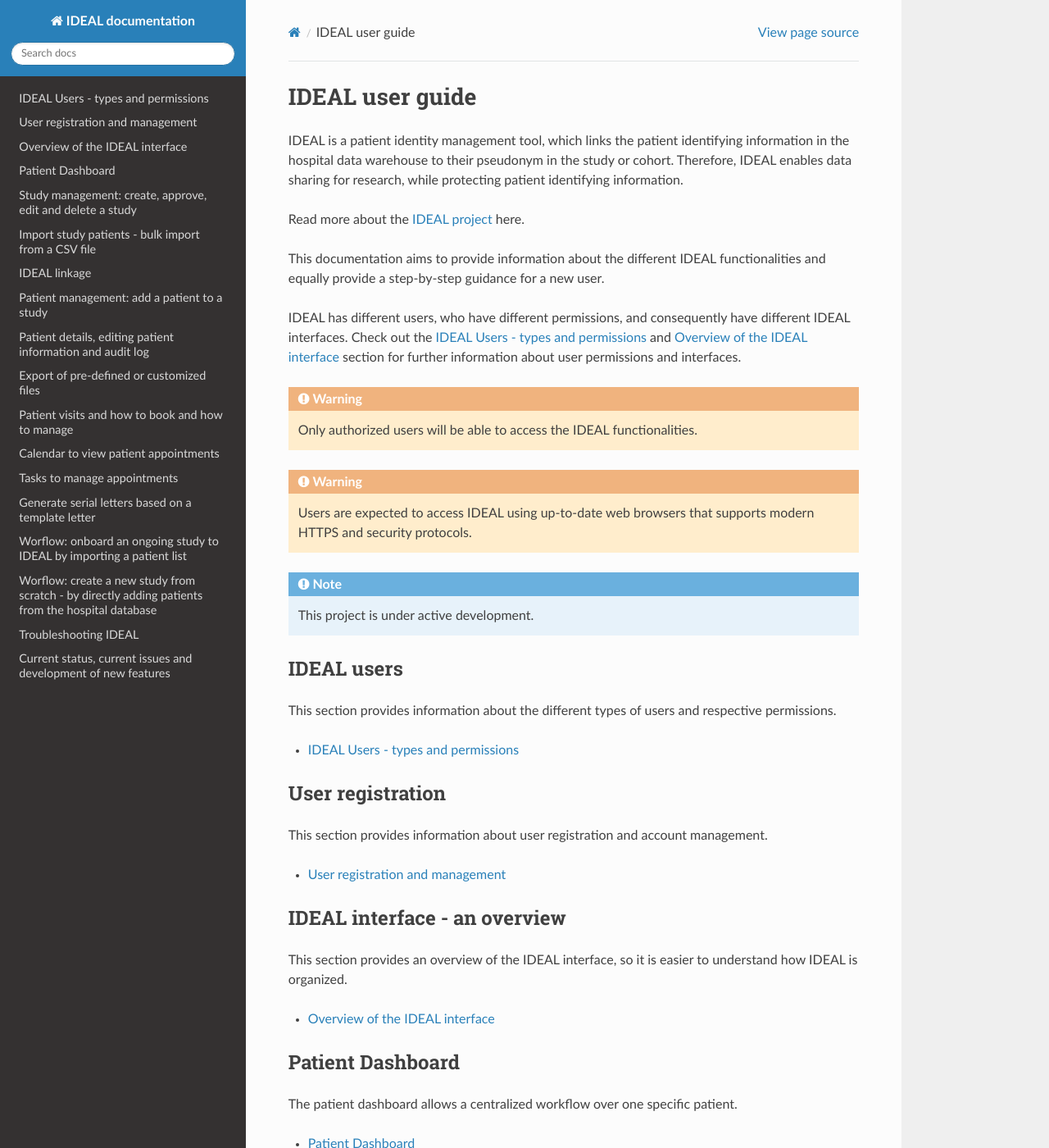
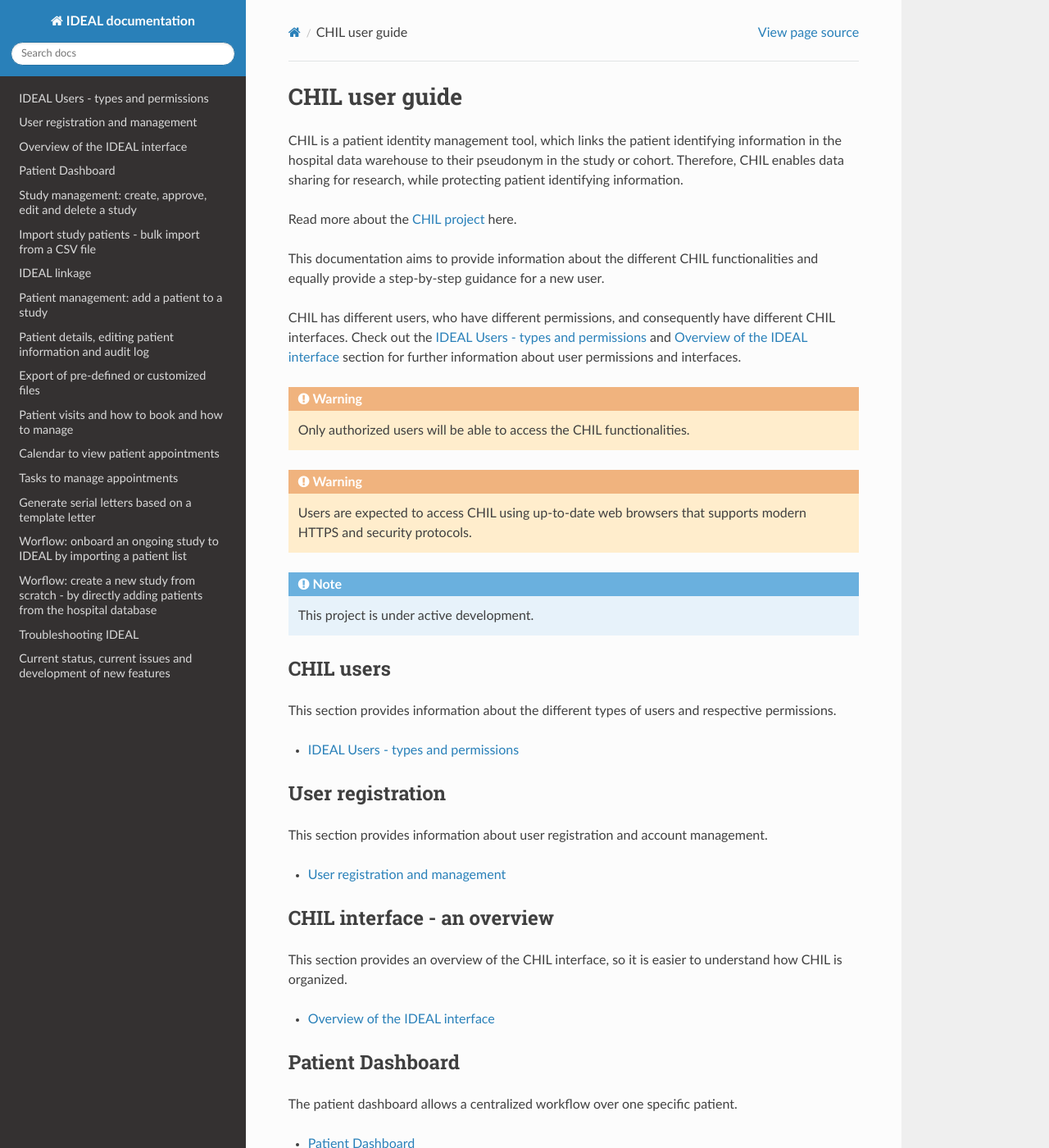
Before and after one commit to Nynuphar/IDEAL-doc, a Sphinx documentation site: the page built from docs/source/index.rst, in a window 1280 px wide and 1400 px high. Shown: the whole window at 82% size. Built offline with Sphinx 7.4.7 and the Read the Docs theme 3.1.0, drawn with Linux system fonts in a browser that asks for light colours; some of the changed text lies outside the part shown.

Commit message:
Update index.rst

```diff
--- a/docs/source/index.rst
+++ b/docs/source/index.rst
@@ -1,24 +1,24 @@
-IDEAL user guide
+CHIL user guide
 ###################
 
-IDEAL is a patient identity management tool, which links the patient identifying information in the hospital data warehouse to their pseudonym in the study or cohort. Therefore, IDEAL enables data sharing for research, while protecting patient identifying information.
+CHIL is a patient identity management tool, which links the patient identifying information in the hospital data warehouse to their pseudonym in the study or cohort. Therefore, CHIL enables data sharing for research, while protecting patient identifying information.
 
-Read more about the `IDEAL project <https://ideal-project.ch/about/>`_ here.
+Read more about the `CHIL project <https://ideal-project.ch/about/>`_ here.
 
-This documentation aims to provide information about the different IDEAL functionalities and equally provide a step-by-step guidance for a new user.
+This documentation aims to provide information about the different CHIL functionalities and equally provide a step-by-step guidance for a new user.
 
-IDEAL has different users, who have different permissions, and consequently have different IDEAL interfaces. Check out the :doc:`users` and :doc:`interface` section for further information about user permissions and interfaces.
+CHIL has different users, who have different permissions, and consequently have different CHIL interfaces. Check out the :doc:`users` and :doc:`interface` section for further information about user permissions and interfaces.
 
 .. warning::
-   Only authorized users will be able to access the IDEAL functionalities.
+   Only authorized users will be able to access the CHIL functionalities.
 
 .. warning::
-   Users are expected to access IDEAL using up-to-date web browsers that supports modern HTTPS and security protocols.
+   Users are expected to access CHIL using up-to-date web browsers that supports modern HTTPS and security protocols.
 
 .. note::
    This project is under active development.
 
-IDEAL users
+CHIL users
 **************
 
 This section provides information about the different types of users and respective permissions.
@@ -38,10 +38,10 @@ This section provides information about user registration and account management
 
    userRegistration
 
-IDEAL interface - an overview
+CHIL interface - an overview
 *******************************
 
-This section provides an overview of the IDEAL interface, so it is easier to understand how IDEAL is organized.
+This section provides an overview of the CHIL interface, so it is easier to understand how CHIL is organized.
 
 .. toctree::
    :maxdepth: 1
@@ -71,16 +71,16 @@ This section explains how to create a study, approve, edit and delete a study:
 Import study patients - bulk import from a CSV file
 ***************************************************************************************************
 
-This section explains how to bulk import patients to a new study. Before the bulk import, it is important to properly define the data format of a study, so IDEAL "understands" what is being imported.
+This section explains how to bulk import patients to a new study. Before the bulk import, it is important to properly define the data format of a study, so CHIL "understands" what is being imported.
 
-The bulk import would be the strategy to onboard an ongoing study to IDEAL, whose patient list has been maintained on Excel (for example).
+The bulk import would be the strategy to onboard an ongoing study to CHIL, whose patient list has been maintained on Excel (for example).
 
 .. toctree::
    :maxdepth: 1
 
    import
 
-IDEAL linkage
+CHIL linkage
 ******************
 
 This area explains how to inspect the linkage after a bulk import of study patients and how to manually link patients from a study to the hospital.
@@ -95,7 +95,7 @@ Patient management: add a patient to a study
 
 This section explains how to add a patient from the hospital database to a study.
 
-This can be used to manually built a patient list for a new study created on IDEAL from scratch or add new patients to an ongoing study which was imported to IDEAL.
+This can be used to manually built a patient list for a new study created on CHIL from scratch or add new patients to an ongoing study which was imported to CHIL.
 
 .. toctree::
    :maxdepth: 1
@@ -162,10 +162,10 @@ This area explains how to use template letters to write personalized letters to
 
    letter
 
-Worflow: onboard an ongoing study to IDEAL
+Worflow: onboard an ongoing study to CHIL
 **************************************************************************************************
 
-This section explains how to onboard a ongoing study to IDEAL: from creating a new study, to bulk import of an existing patient list and how to add new patients to this study.
+This section explains how to onboard a ongoing study to CHIL: from creating a new study, to bulk import of an existing patient list and how to add new patients to this study.
 
 .. toctree::
    :maxdepth: 1
@@ -184,7 +184,7 @@ This would be the situation for newly-started study, in which patients are added
 
    newstudyhospitaldb
 
-IDEAL troubleshooting
+CHIL troubleshooting
 ************************
 
 This area give some tips about trousbleshooting.
@@ -194,7 +194,7 @@ This area give some tips about trousbleshooting.
 
    trouble
 
-IDEAL: current known issues and new features
+CHIL: current known issues and new features
 ************************************************
 
 This is a list of current known issues we are resolving and the current new features we are working on.
```
